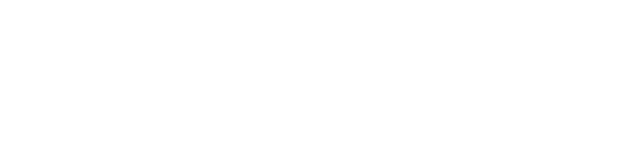
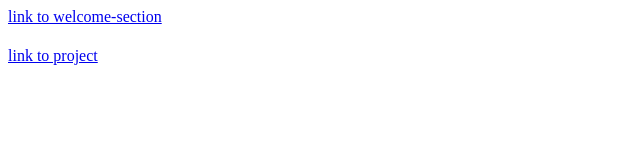
Before and after one commit to jubaan/Microverse-Joseph-Julio, a plain HTML site: page index.html in a window 1280 px wide. Shown: the whole page, without its empty margins (0-640 px from the left). Drawn offline with Linux system fonts and the light colour scheme.

Commit message:
Changes to index
The basic html set up for our project page.

```diff
--- a/index.html
+++ b/index.html
@@ -7,6 +7,18 @@
   </head>
 
   <body>
+    <nav id="navbar">
+      <a href="#welcome-section">link to welcome-section</a>
+    </nav>
+    <div id="welcome-section">
+      <h1></h1>
+    </div>
+    <div id="pojects">
+      <h1 class="project-title"></h1>
+      <a href="#">link to project<a>
+    </div>
+
+
     <script src="https://cdn.freecodecamp.org/testable-projects-fcc/v1/bundle.js"></script>
 
     <!--
```
